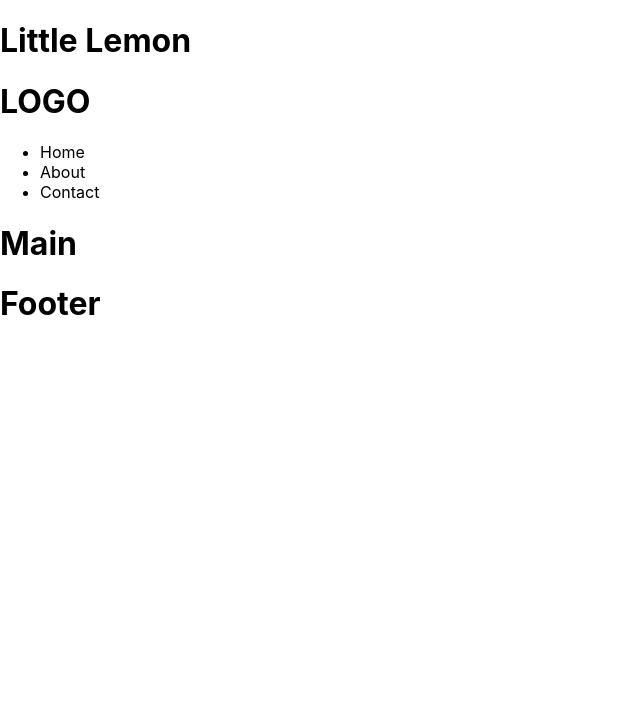
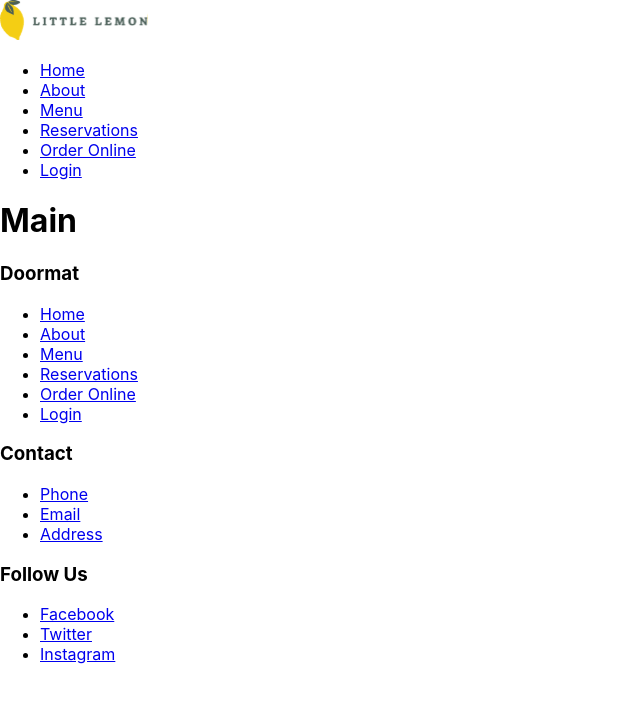
Before and after one commit to shezcode/little-lemon-book-a-table, a React (Create React App) app: page / in a window 1280 px wide. Shown: the top 702 px of the page, without its empty margins (0-640 px from the left). Built offline with nearby package versions, Linux system fonts and the light colour scheme.

Commit message:
more html

```diff
--- a/src/App.js
+++ b/src/App.js
@@ -7,7 +7,6 @@ import Footer from './components/Footer';
 function App() {
   return (
     <>
-      <h1>Little Lemon</h1>
       <Header />
       <Main />
       <Footer />
--- a/src/components/Footer.js
+++ b/src/components/Footer.js
@@ -3,7 +3,33 @@ import React from 'react'
 const Footer = () => {
   return (
     <footer>
-      <h1>Footer</h1>
+      <div>
+        <h3>Doormat</h3>
+        <ul>
+          <li><a href="/home">Home</a></li>
+          <li><a href="/about">About</a></li>
+          <li><a href="/menu">Menu</a></li>
+          <li><a href="/reservations">Reservations</a></li>
+          <li><a href="/order">Order Online</a></li>
+          <li><a href="/login">Login</a></li>
+        </ul>
+      </div>
+      <div>
+        <h3>Contact</h3>
+        <ul>
+          <li><a href="/phone">Phone</a></li>
+          <li><a href="/email">Email</a></li>
+          <li><a href="/address">Address</a></li>
+        </ul>
+      </div>
+      <div>
+        <h3>Follow Us</h3>
+        <ul>
+          <li><a href="/facebook">Facebook</a></li>
+          <li><a href="/twitter">Twitter</a></li>
+          <li><a href="/instagram">Instagram</a></li>
+        </ul>
+      </div>
     </footer>
   )
 }
--- a/src/components/Header.js
+++ b/src/components/Header.js
@@ -1,12 +1,13 @@
 import React from 'react'
 import Nav from './Nav'
+import Logo from '../assets/LittleLemonLogo.svg'
 
 const Header = () => {
   return (
-    <>
-      <h1>LOGO</h1>
+    <header>
+      <img src={Logo} alt="Logo" />
       <Nav />
-    </>
+    </header>
   )
 }
 
--- a/src/components/Nav.js
+++ b/src/components/Nav.js
@@ -4,9 +4,12 @@ const Nav = () => {
   return (
     <nav>
       <ul>
-        <li>Home</li>
-        <li>About</li>
-        <li>Contact</li>
+        <li><a href="/home">Home</a></li>
+        <li><a href="/about">About</a></li>
+        <li><a href="/menu">Menu</a></li>
+        <li><a href="/reservations">Reservations</a></li>
+        <li><a href="/order">Order Online</a></li>
+        <li><a href="/login">Login</a></li>
       </ul>
     </nav>
   )
```
Also changed, not shown: src/assets/LittleLemonLogo.svg (added).
